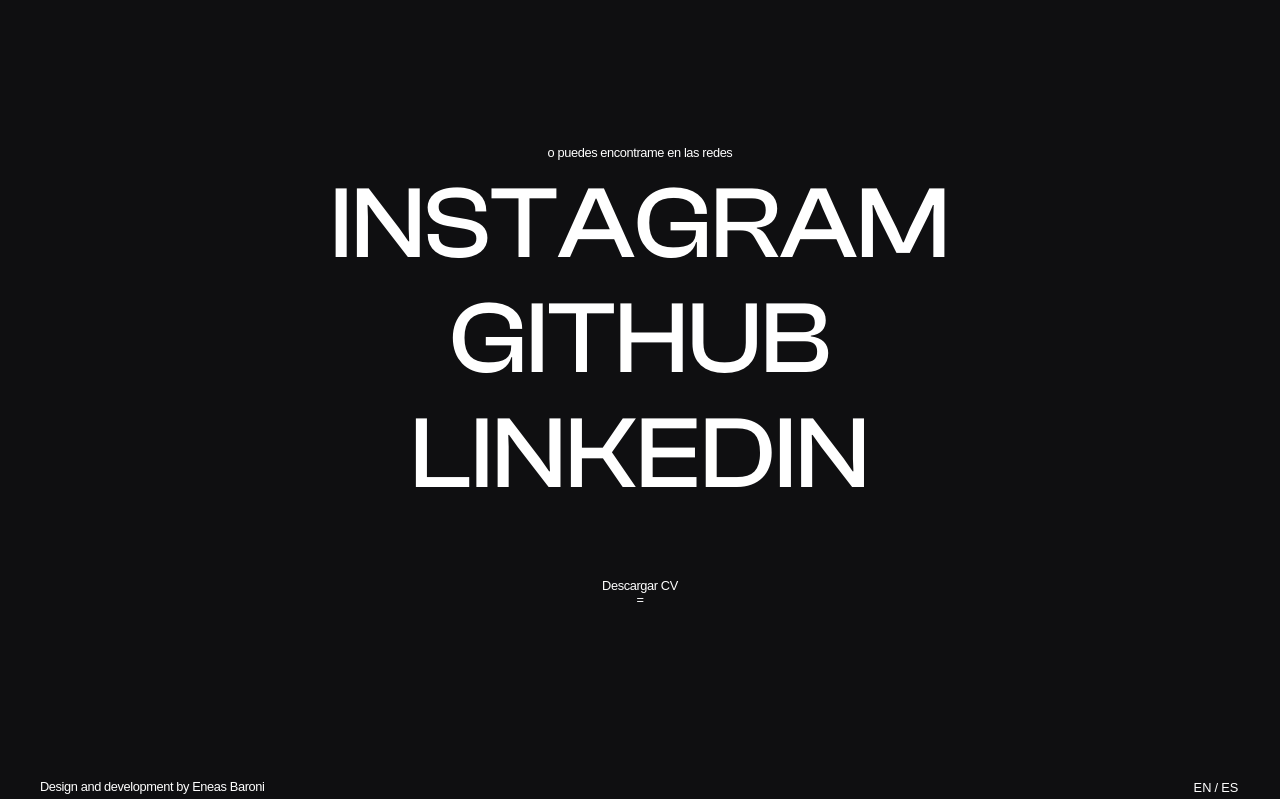
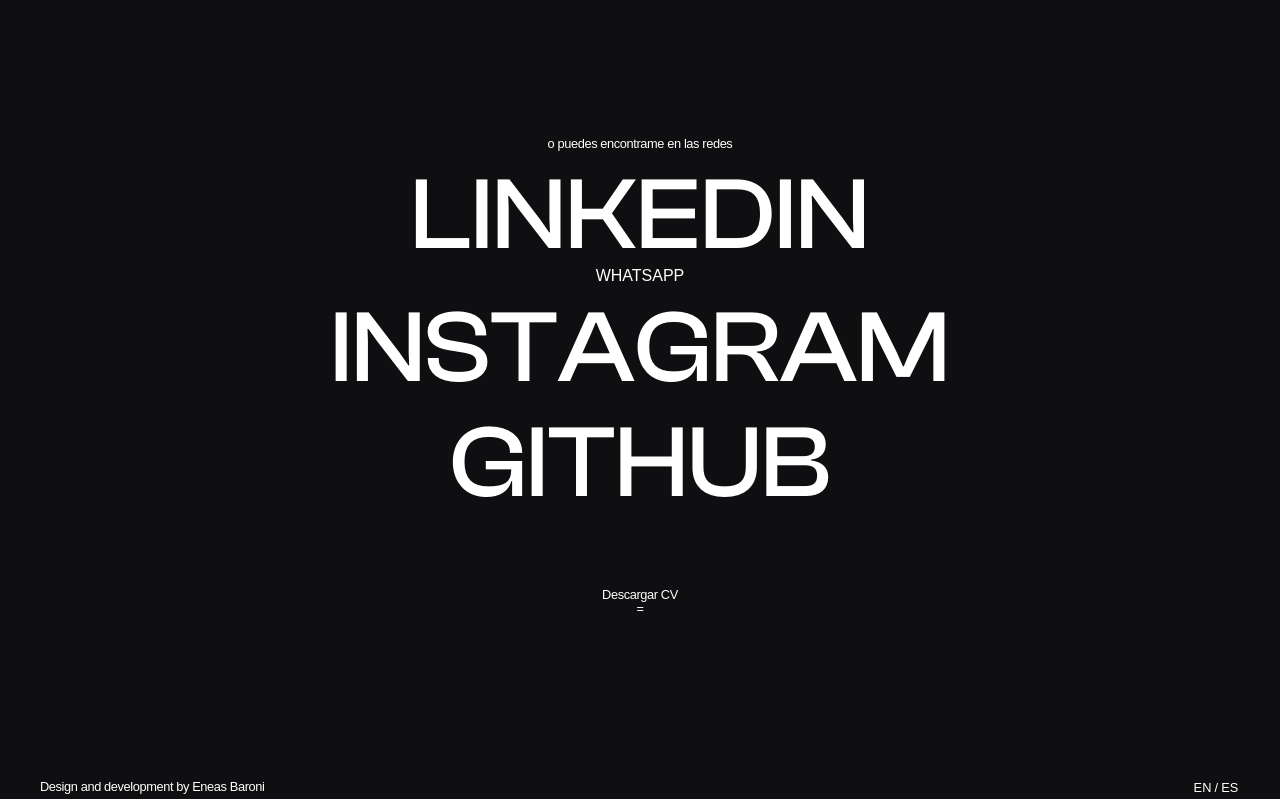
Before and after one commit to eneasbaroni/Portfolio-Eneas, a React (Create React App) app: page /contact in a window 1280 px wide. Shown: the part 832-1631 px from the top of the page. Built offline with nearby package versions, Linux system fonts and the light colour scheme; a web font is replaced by a local one.

Commit message:
Update Contact.js

```diff
--- a/src/Pages/Contact/Contact.js
+++ b/src/Pages/Contact/Contact.js
@@ -46,9 +46,10 @@
               <p className='mainText'>or connect with me on socials</p>
           }
 
+          <div><a className="mediaLink h1" href="https://www.linkedin.com/in/eneasbaroni" target="_blank" rel="noreferrer">LINKEDIN</a></div>
+          <div><a href="https://wa.me/+5493512110423" target="_blank" rel="noreferrer">WHATSAPP</a></div>
           <div><a className="mediaLink h1" href="https://www.instagram.com/mr_eneas/" target="_blank" rel="noreferrer">INSTAGRAM</a></div>
           <div><a className="mediaLink h1" href="https://github.com/eneasbaroni" target="_blank" rel="noreferrer">GITHUB</a></div>
-          <div><a className="mediaLink h1" href="https://www.linkedin.com/in/eneasbaroni" target="_blank" rel="noreferrer">LINKEDIN</a></div>
           {lang === "esp"
             ?
               <a className="cv" href="/docs/CV_BARONI_Eneas.pdf" target="_blank" rel="noreferrer" download>
```
